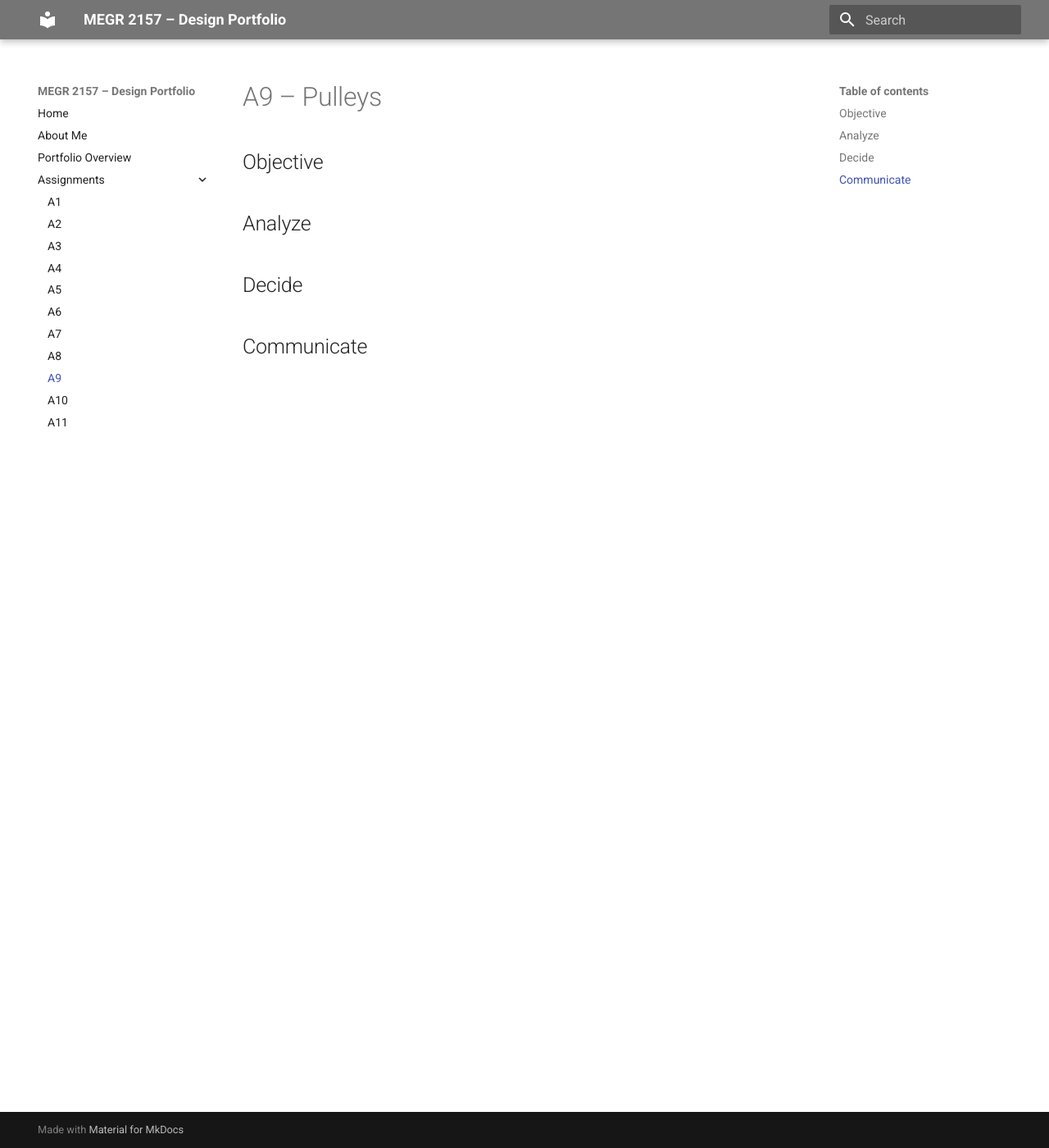
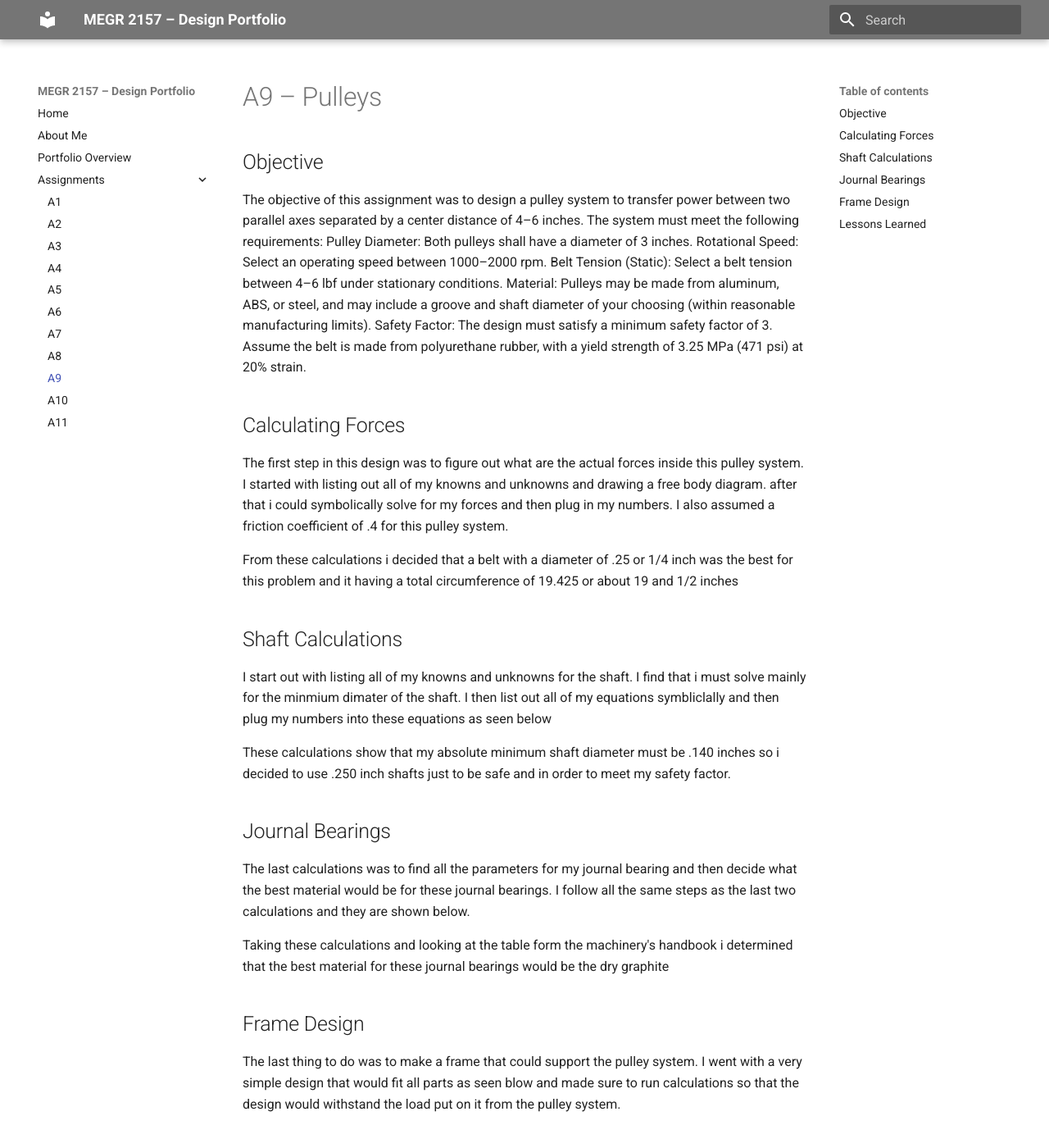
Before and after one commit to jadelma5/megr2156-portfolio, an MkDocs documentation site: the page built from docs/assignments/A09/index.md, in a window 1280 px wide and 1400 px high. Shown: the whole window at 82% size. Built offline with MkDocs 1.6.1 and Material for MkDocs 9.7.7, drawn with Linux system fonts in a browser that asks for light colours.

Commit message:
Enhance A9 assignment details and calculations
Expanded the assignment details for the pulley system, including objectives, calculations for forces, shaft dimensions, journal bearings, and frame design considerations.

```diff
--- a/docs/assignments/A09/index.md
+++ b/docs/assignments/A09/index.md
@@ -2,11 +2,43 @@
 
 ## Objective
 
+The objective of this assignment was to design a pulley system to transfer power between two parallel axes separated by a center distance of 4–6 inches. The system must meet the following requirements: Pulley Diameter: Both pulleys shall have a diameter of 3 inches. Rotational Speed: Select an operating speed between 1000–2000 rpm. Belt Tension (Static): Select a belt tension between 4–6 lbf under stationary conditions. Material: Pulleys may be made from aluminum, ABS, or steel, and may include a groove and shaft diameter of your choosing (within reasonable manufacturing limits). Safety Factor: The design must satisfy a minimum safety factor of 3.
+Assume the belt is made from polyurethane rubber, with a yield strength of 3.25 MPa (471 psi) at 20% strain.
 
-## Analyze
+## Calculating Forces
+
+The first step in this design was to figure out what are the actual forces inside this pulley system. I started with listing out all of my knowns and unknowns and drawing a free body diagram. after that i could symbolically solve for my forces and then plug in my numbers. I also assumed a friction coefficient of .4 for this pulley system.
 
 
-## Decide
 
 
-## Communicate
+
+From these calculations i decided that a belt with a diameter of .25 or 1/4 inch was the best for this problem and it having a total circumference of 19.425 or about 19 and 1/2 inches
+
+
+## Shaft Calculations
+
+I start out with listing all of my knowns and unknowns for the shaft. I find that i must solve mainly for the minmium dimater of the shaft. I then list out all of my equations symbliclally and then plug my numbers into these equations as seen below
+
+
+
+These calculations show that my absolute minimum shaft diameter must be .140 inches so i decided to use .250 inch shafts just to be safe and in order to meet my safety factor.
+
+
+## Journal Bearings
+
+The last calculations was to find all the parameters for my journal bearing and then decide what the best material would be for these journal bearings. I follow all the same steps as the last two calculations and they are shown below.
+
+
+
+
+Taking these calculations and looking at the table form the machinery's handbook i determined that the best material for these journal bearings would be the dry graphite
+
+
+## Frame Design
+
+The last thing to do was to make a frame that could support the pulley system. I went with a very simple design that would fit all parts as seen blow and made sure to run calculations so that the design would withstand the load put on it from the pulley system.
+
+
+
+## Lessons Learned
```
